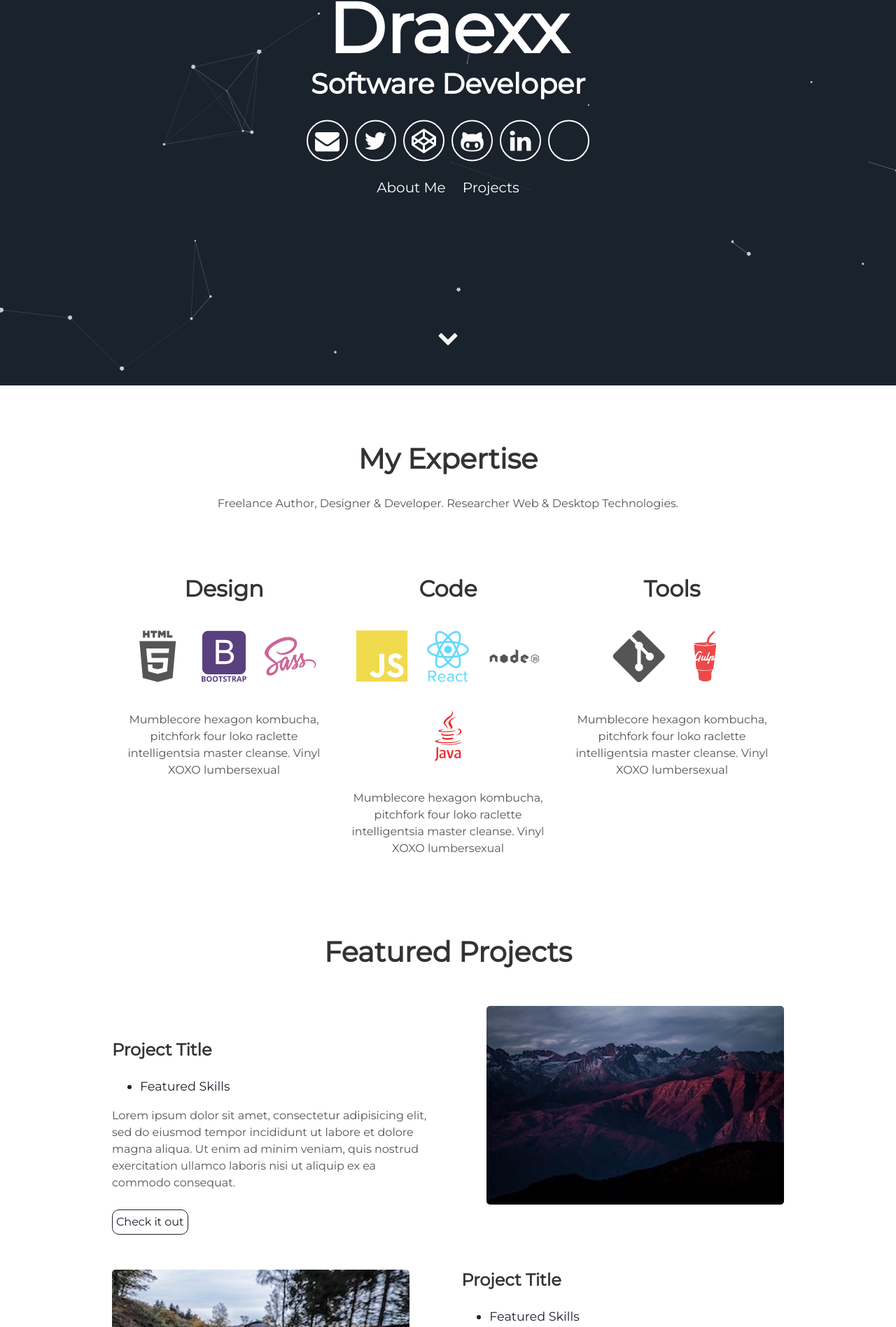
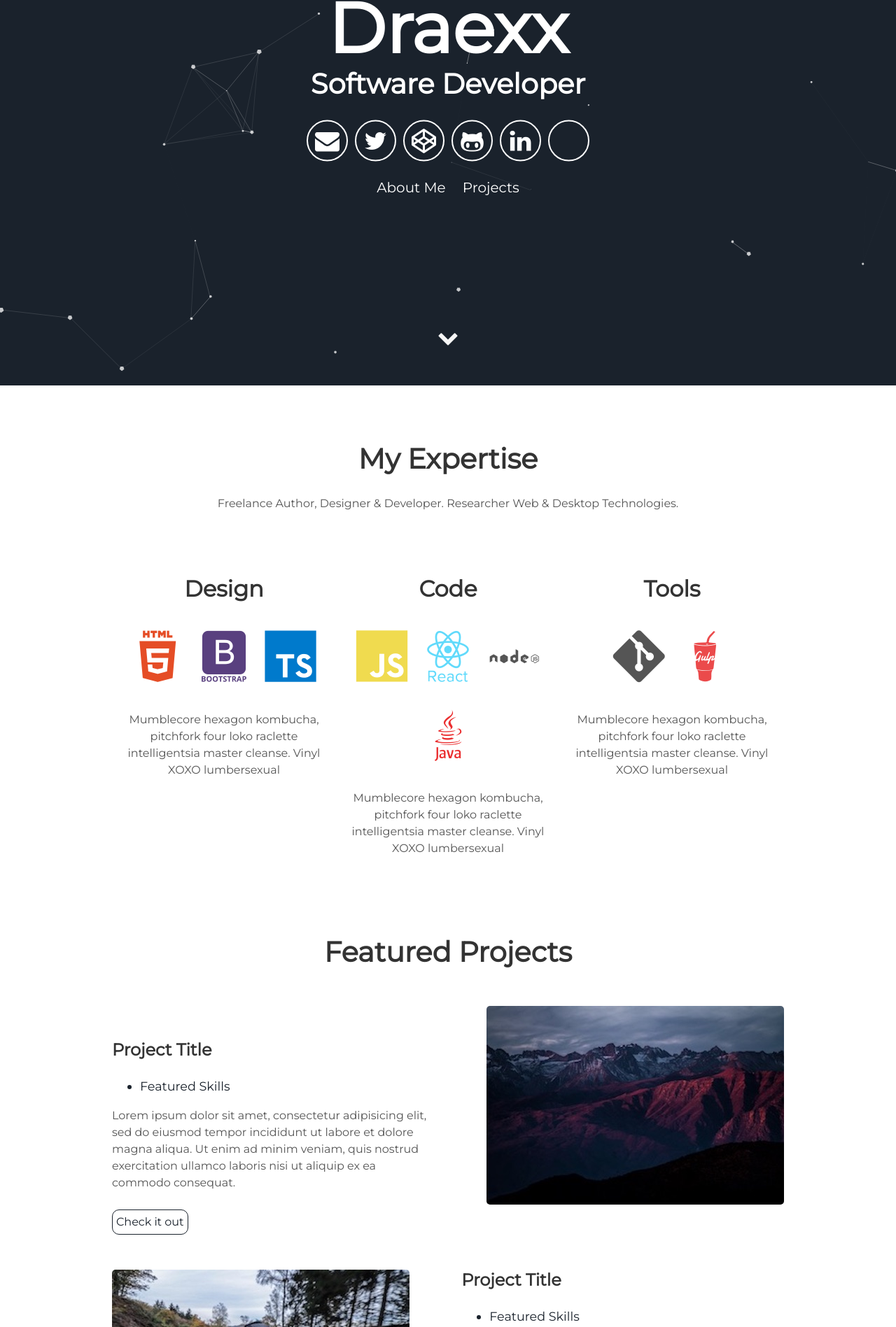
Before and after one commit to draexx/draexx.github.io, a Jekyll site: the page built from index.html, in a window 1280 px wide. Shown: the part 349-2246 px from the top of the page at 70% size. Built offline with Jekyll 4.4.1, drawn with Linux system fonts in a browser that asks for light colours.

Commit message:
Update about.html
actualización de herramientas de diseño

```diff
--- a/_includes/about.html
+++ b/_includes/about.html
@@ -5,9 +5,9 @@
   <div class="user">
     <div class="tech">
       <h2>Design</h2>
-      <i class="devicon-html5-plain-wordmark"></i>
+      <i class="devicon-html5-plain-wordmark colored"></i>
       <i class="devicon-bootstrap-plain-wordmark colored"></i>
-      <i class="devicon-sass-original colored"></i>
+      <i class="devicon-typescript-plain colored"></i>
       <p>Mumblecore hexagon kombucha, pitchfork four loko raclette intelligentsia master cleanse.
         Vinyl XOXO lumbersexual</p>
     </div>
```
